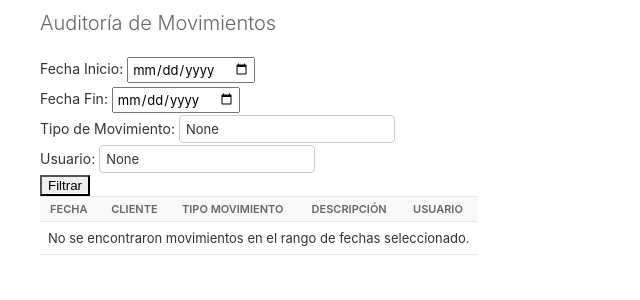
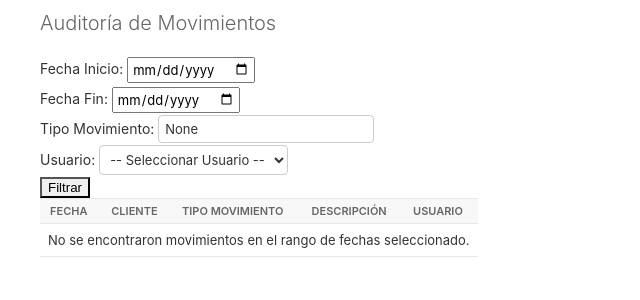
Before and after one commit to nomad3/booking_system, a Django app: page /auditoria-movimientos/ in a window 1280 px wide. Shown: the part 214-514 px from the top of the page, without its empty margins (0-640 px from the left). Run offline with Django 4.2, Linux system fonts and the light colour scheme; the visitor is signed in with stand-in values (Sample User, id 1); data comes from the database, SQL or seed files in the repository; data that the repository does not hold is empty.

Commit message:
cambiar filtro de usuario en auditoria movimiento

```diff
--- a/ventas/templates/ventas/auditoria_movimientos.html
+++ b/ventas/templates/ventas/auditoria_movimientos.html
@@ -18,12 +18,19 @@
           <input type="date" id="fecha_fin" name="fecha_fin" value="{{ fecha_fin|date:'Y-m-d' }}" class="vDateField">
         </div>
         <div class="field-box">
-          <label for="tipo_movimiento">Tipo de Movimiento:</label>
-          <input type="text" id="tipo_movimiento" name="tipo_movimiento" value="{{ tipo_movimiento }}" class="vTextField">
+          <label for="tipo_movimiento">Tipo Movimiento:</label>
+          <input type="text" id="tipo_movimiento" name="tipo_movimiento" value="{{ tipo_movimiento }}" class="form-control">
         </div>
         <div class="field-box">
           <label for="usuario">Usuario:</label>
-          <input type="text" id="usuario" name="usuario" value="{{ usuario_id }}" class="vTextField">
+          <select id="usuario" name="usuario" class="form-control">
+            <option value="">-- Seleccionar Usuario --</option>
+            {% for usuario in usuarios %}
+              <option value="{{ usuario.username }}" {% if usuario_username == usuario.username %}selected{% endif %}>
+                {{ usuario.username }}
+              </option>
+            {% endfor %}
+          </select>
         </div>
       </div>
       <button type="submit" class="btn btn-primary">Filtrar</button>
--- a/ventas/views.py
+++ b/ventas/views.py
@@ -15,6 +15,7 @@ from django.utils.dateparse import parse_date
 from django.db.models import Q, Sum
 from django.db import transaction
 from rest_framework.exceptions import ValidationError
+from django.contrib.auth.models import User
 from .serializers import (
     ProveedorSerializer,
     CategoriaProductoSerializer,
@@ -300,7 +301,7 @@ def auditoria_movimientos_view(request):
     fecha_fin = request.GET.get('fecha_fin')
     cliente_id = request.GET.get('cliente')
     tipo_movimiento = request.GET.get('tipo_movimiento')
-    usuario_id = request.GET.get('usuario')
+    usuario_username = request.GET.get('usuario')  # Cambiar a username en lugar de id
 
     # Obtener todos los movimientos, pre-cargando datos del cliente y usuario
     movimientos = MovimientoCliente.objects.select_related('cliente', 'usuario').all()
@@ -313,7 +314,6 @@ def auditoria_movimientos_view(request):
     if fecha_inicio:
         fecha_inicio = datetime.strptime(fecha_inicio, '%Y-%m-%d')
         movimientos = movimientos.filter(fecha_movimiento__gte=fecha_inicio)
-
     if fecha_fin:
         fecha_fin = datetime.strptime(fecha_fin, '%Y-%m-%d') + timedelta(days=1) - timedelta(seconds=1)
         movimientos = movimientos.filter(fecha_movimiento__lte=fecha_fin)
@@ -323,8 +323,11 @@ def auditoria_movimientos_view(request):
         movimientos = movimientos.filter(tipo_movimiento=tipo_movimiento)
 
     # Filtrar por usuario si se proporciona
-    if usuario_id and usuario_id != 'None':
-        movimientos = movimientos.filter(usuario_id=usuario_id)
+    if usuario_username and usuario_username != 'None':
+        movimientos = movimientos.filter(usuario__username=usuario_username)
+
+    # Obtener todos los usuarios para la lista desplegable
+    usuarios = User.objects.all()
 
     # Pasar los movimientos al contexto de la plantilla
     context = {
@@ -333,10 +336,10 @@ def auditoria_movimientos_view(request):
         'fecha_fin': fecha_fin,
         'cliente_id': cliente_id,
         'tipo_movimiento': tipo_movimiento if tipo_movimiento != 'None' else '',
-        'usuario_id': usuario_id if usuario_id != 'None' else '',
+        'usuario_username': usuario_username if usuario_username != 'None' else '',
+        'usuarios': usuarios,  # Enviar los usuarios al contexto para la lista desplegable
     }
 
-    # Renderizar la plantilla con los datos
     return render(request, 'ventas/auditoria_movimientos.html', context)
 
 def caja_diaria_view(request):
```
